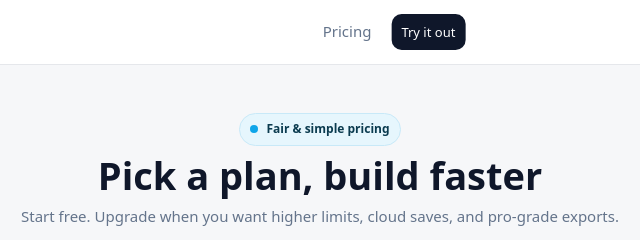
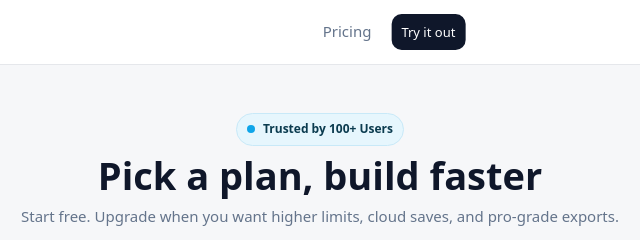
Before and after one commit to autin2/imagetocss, a website: page pdfeditor/pricing.html in a window 1280 px wide. Shown: the top 240 px of the page, 320-960 px from the left. Drawn offline with nearby package versions, Linux system fonts and the light colour scheme.

Commit message:
Update pricing.html

```diff
--- a/pdfeditor/pricing.html
+++ b/pdfeditor/pricing.html
@@ -83,7 +83,7 @@
 
   <main style="padding-bottom:40px">
     <section class="pricing-hero container">
-      <span class="kicker"><span class="k-dot" aria-hidden="true"></span> Fair & simple pricing</span>
+      <span class="kicker"><span class="k-dot" aria-hidden="true"></span>Trusted by 100+ Users</span>
       <h1>Pick a plan, build faster</h1>
       <p class="lead">Start free. Upgrade when you want higher limits, cloud saves, and pro-grade exports.</p>
     </section>
```
